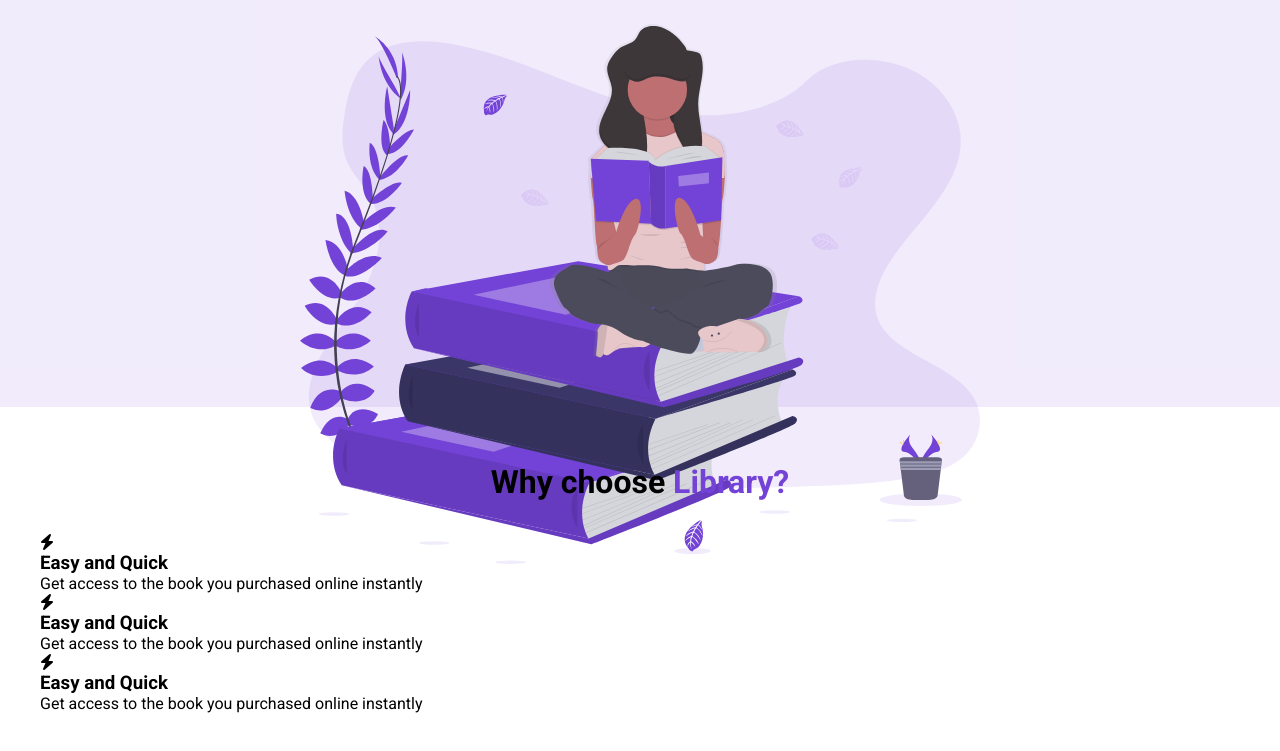
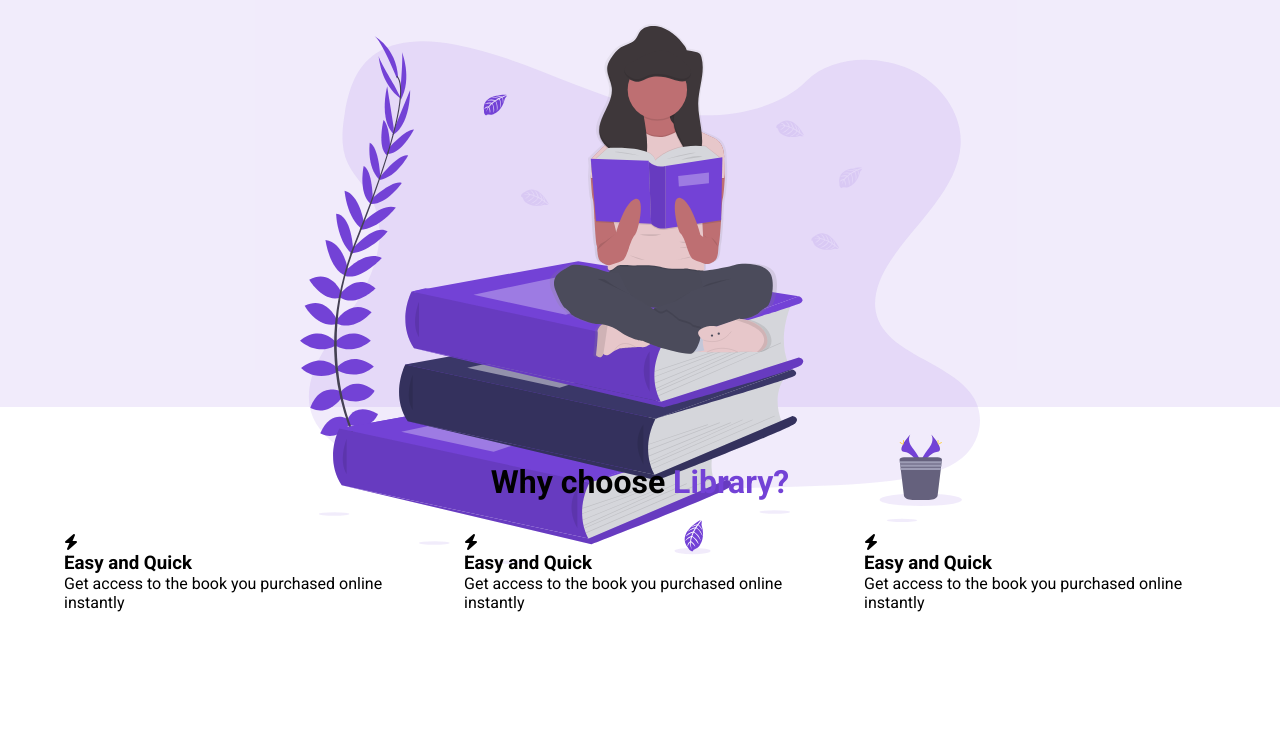
Before and after one commit to Feeman7/Mod-3.2-porject, a plain HTML site: page index.html in a window 1280 px wide. Shown: the part 393-1144 px from the top of the page. Drawn offline with Linux system fonts and the light colour scheme.

Commit message:
trial and error

```diff
--- a/index.html
+++ b/index.html
@@ -40,30 +40,39 @@
       <div class="container">
         <div class="row">
           <h2 class=section__title>
-          Why choose <span class="purple">Library?</span>
-         </h2>
-         <div class="highlight__wrapper"></div>
-           <div class="highlight"></div>
-              <div class="highlight__img"></div>
+            Why choose <span class="purple">Library?</span>
+          </h2>
+         <div class="highlight__wrapper">
+            <div class="highlight">
+              <div class="highlight__img">
                 <i class="fa-solid fa-bolt"></i>
-                <h3 class="highlight__subtitle">Easy and Quick</h3>
-                <p class="highlight__para">Get access to the book you purchased online instantly</p>
-
-                 <div class="highlight__wrapper"></div>
-           <div class="highlight"></div>
-              <div class="highlight__img"></div>
+                <h3 class="highlight__subtitle">Easy and Quick
+                </h3>
+                <p class="highlight__para">Get access to the book you purchased online instantly
+                </p>
+              </div>
+            </div>
+            <div class="highlight">
+              <div class="highlight__img">
                 <i class="fa-solid fa-bolt"></i>
-                <h3 class="highlight__subtitle">Easy and Quick</h3>
-                <p class="highlight__para">Get access to the book you purchased online instantly</p>
-
-                 <div class="highlight__wrapper"></div>
-           <div class="highlight"></div>
-              <div class="highlight__img"></div>
-                <i class="fa-solid fa-bolt"></i>
-                <h3 class="highlight__subtitle">Easy and Quick</h3>
-                <p class="highlight__para">Get access to the book you purchased online instantly</p>
-
-
+                <h3 class="highlight__subtitle">Easy and Quick
+                </h3>
+                <p class="highlight__para">Get access to the book you purchased online instantly
+                </p>
+              </div>
+            </div>
+            <div class="highlight">
+                <div class="highlight__img">
+                  <i class="fa-solid fa-bolt"></i>
+                  <h3 class="highlight__subtitle">Easy and Quick
+                  </h3>
+                  <p class="highlight__para">Get access to the book you purchased online instantly
+                  </p>
+                </div>
+            </div>
+          </div>
+        </div>
+      </div>
   </section>
 
      <section id="features">
```
